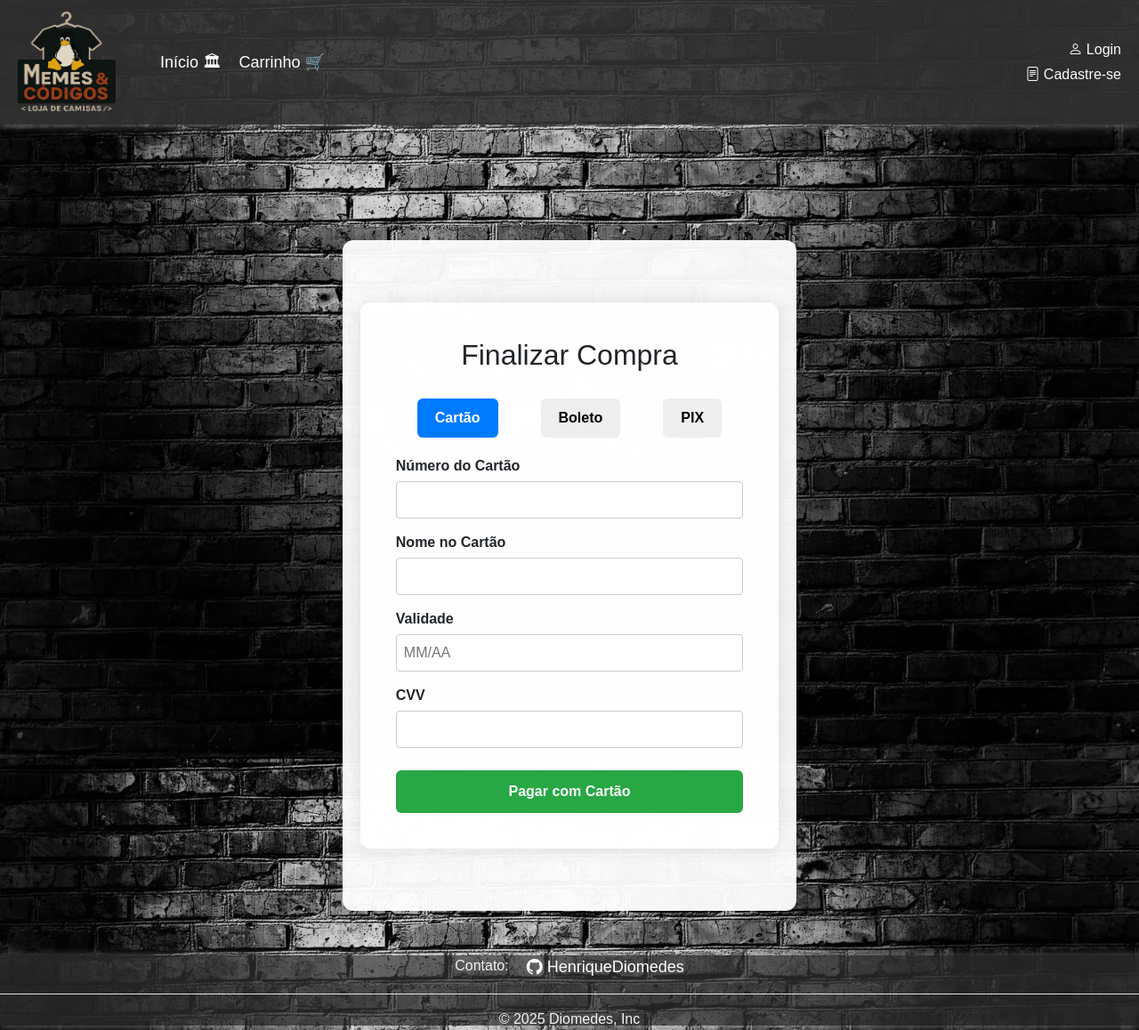
After one commit to HenriqueDiomedes/Loja_Memes_e_Codigos, a Django app: page /finalizar/ in a window 1280 px wide, after a click on "Cartão". The commit adds this page. Shown: the whole page at 89% size. Run offline with Django 5.2, Linux system fonts and the light colour scheme.

Commit message:
add-finalizar compra
template de finalizar compra, add no template carrinho, botões de voltar a fazer compras e finalizar compra, reorganização do botão 'mais', agora fica e baixo do botão do usuario

```diff
--- a/core/urls.py
+++ b/core/urls.py
@@ -40,7 +40,11 @@ urlpatterns = [
     path('carrinho/aumentar/<int:produto_id>/', views.aumentar_quantidade, name='aumentar_quantidade'),
     path('carrinho/diminuir/<int:produto_id>/', views.diminuir_quantidade, name='diminuir_quantidade'),
 
-
+    #finalizar compra
+    path('finalizar/', views.finalizar_compra, name='finalizar_compra'),
+    path('pagamento/cartao/', views.pagamento_cartao, name='pagamento_cartao'),
+    path('pagamento/boleto/', views.pagamento_boleto, name='pagamento_boleto'),
+    path('pagamento/pix/', views.pagamento_pix, name='pagamento_pix'),
     # loin
     path('cadastro_cliente/', views.cadastroCliente, name='cadastro_cliente'),
     path('cliente/atualizar/', views.atualizarCliente, name='atualizar_cliente'),
--- /dev/null
+++ b/ecommerce/templates/finalizar_compra.html
@@ -0,0 +1,148 @@
+{% extends 'base.html' %}
+{% load static %}
+
+{% block styles %}
+<style>
+    body {
+        background-image: url('/static/img/FundoFormulariosIndex.jpg');
+        background-size: cover;
+        background-position: center;
+        background-repeat: no-repeat;
+        background-attachment: fixed;
+        font-family: Arial, sans-serif;
+    }
+
+    main {
+        padding: 40px;
+        background-color: rgba(255, 255, 255, 0.95);
+        max-width: 700px;
+        margin: 50px auto;
+        border-radius: 12px;
+        box-shadow: 0 0 20px rgba(0,0,0,0.1);
+    }
+
+    h2 {
+        text-align: center;
+        margin-bottom: 30px;
+    }
+
+    .selecao-pagamento {
+        display: flex;
+        justify-content: space-around;
+        margin-bottom: 20px;
+    }
+
+    .selecao-pagamento button {
+        padding: 10px 20px;
+        border: none;
+        border-radius: 6px;
+        background-color: #eee;
+        cursor: pointer;
+        font-weight: bold;
+    }
+
+    .selecao-pagamento button.ativo {
+        background-color: #007bff;
+        color: white;
+    }
+
+    .formulario-pagamento {
+        display: none;
+        margin-top: 20px;
+    }
+
+    .formulario-pagamento.active {
+        display: block;
+    }
+
+    form label {
+        display: block;
+        margin-bottom: 5px;
+        font-weight: bold;
+    }
+
+    form input {
+        width: 100%;
+        padding: 8px;
+        margin-bottom: 15px;
+        border-radius: 4px;
+        border: 1px solid #ccc;
+    }
+
+    .botao-pagar {
+        width: 100%;
+        padding: 12px;
+        background-color: #28a745;
+        color: white;
+        font-size: 16px;
+        font-weight: bold;
+        border: none;
+        border-radius: 6px;
+        cursor: pointer;
+        margin-top: 10px;
+    }
+</style>
+{% endblock %}
+
+{% block content %}
+<main>
+    <h2>Finalizar Compra</h2>
+
+    <div class="selecao-pagamento">
+        <button onclick="selecionarPagamento('cartao')" id="btn-cartao">Cartão</button>
+        <button onclick="selecionarPagamento('boleto')" id="btn-boleto">Boleto</button>
+        <button onclick="selecionarPagamento('pix')" id="btn-pix">PIX</button>
+    </div>
+
+    <div id="cartao" class="formulario-pagamento">
+        <form action="{% url 'pagamento_cartao' %}" method="post">
+            {% csrf_token %}
+            <label for="numero_cartao">Número do Cartão</label>
+            <input type="text" name="numero_cartao" required>
+
+            <label for="nome_cartao">Nome no Cartão</label>
+            <input type="text" name="nome_cartao" required>
+
+            <label for="validade">Validade</label>
+            <input type="text" name="validade" placeholder="MM/AA" required>
+
+            <label for="cvv">CVV</label>
+            <input type="text" name="cvv" required>
+
+            <button type="submit" class="botao-pagar">Pagar com Cartão</button>
+        </form>
+    </div>
+
+    <div id="boleto" class="formulario-pagamento">
+        <form action="{% url 'pagamento_boleto' %}" method="post">
+            {% csrf_token %}
+            <label for="cpf">CPF</label>
+            <input type="text" name="cpf" required>
+
+            <button type="submit" class="botao-pagar">Gerar Boleto</button>
+        </form>
+    </div>
+
+    <div id="pix" class="formulario-pagamento">
+        <form action="{% url 'pagamento_pix' %}" method="post">
+            {% csrf_token %}
+            <label for="chave_pix">Chave PIX</label>
+            <input type="text" name="chave_pix" placeholder="e-mail, telefone ou aleatória" required>
+
+            <button type="submit" class="botao-pagar">Pagar com PIX</button>
+        </form>
+    </div>
+</main>
+
+<script>
+    function selecionarPagamento(tipo) {
+        const botoes = ['cartao', 'boleto', 'pix'];
+        botoes.forEach(function (id) {
+            document.getElementById(id).classList.remove('active');
+            document.getElementById('btn-' + id).classList.remove('ativo');
+        });
+        document.getElementById(tipo).classList.add('active');
+        document.getElementById('btn-' + tipo).classList.add('ativo');
+    }
+</script>
+{% endblock %}
--- a/ecommerce/views.py
+++ b/ecommerce/views.py
@@ -407,8 +407,24 @@ def diminuir_quantidade(request, produto_id):
     request.session['carrinho'] = carrinho
     return redirect('exibir_carrinho')
 
+#finalizar compra
+def finalizar_compra(request):
+    return render(request, 'finalizar_compra.html')
 
+def pagamento_cartao(request):
+    if request.method == 'POST':
+        return HttpResponse('Pagamento com cartão processado.')
+    return redirect('finalizar_compra')
 
+def pagamento_boleto(request):
+    if request.method == 'POST':
+        return HttpResponse('Boleto gerado com sucesso.')
+    return redirect('finalizar_compra')
+
+def pagamento_pix(request):
+    if request.method == 'POST':
+        return HttpResponse('Pagamento com PIX realizado.')
+    return redirect('finalizar_compra')
 
 
 
--- a/templates/base.html
+++ b/templates/base.html
@@ -154,7 +154,6 @@
             <img id="img" src="{% static 'img/linux-removebg-preview.png' %}" class="logo-img" alt="logo">
             <a href="{% url 'lista_produtos' %}">Início 🏛</a>
             <a href="{% url 'exibir_carrinho' %}">Carrinho 🛒</a>
-            <a href="{% url 'formulario' %}">Mais ⚙</a>
         </div>
 
         <div class="container-login d-flex justify-content-end align-items-center">
@@ -164,20 +163,26 @@
                     <i class="bi bi-person-circle"></i> {{ request.user.first_name|default:request.user.username }}
                 </button>
                 <ul class="dropdown-menu dropdown-menu-end p-2" aria-labelledby="dropdownUserMenu">
-                    <li>
-                        <a href="{% url 'perfil_cliente' %}" class="btn btn-sm btn-secondary">
+                    <li class="mb-1">
+                        <a href="{% url 'perfil_cliente' %}" class="btn btn-sm btn-primary d-flex align-items-center gap-1 w-100">
                             <i class="bi bi-person-fill"></i> Perfil
+                        </a>
+                    </li>
+                    <li class="mb-1">
+                        <a href="{% url 'formulario' %}" class="btn btn-sm btn-secondary d-flex align-items-center gap-1 w-100">
+                            <i class="bi bi-gear"></i> Mais
                         </a>
                     </li>
                     <li>
                         <form method="post" action="{% url 'logout' %}" class="m-0">
                             {% csrf_token %}
-                            <button type="submit" class="btn btn-sm btn-danger d-flex align-items-center gap-1 px-2 py-1" style="font-size: 0.9rem;">
+                            <button type="submit" class="btn btn-sm btn-danger d-flex align-items-center gap-1 w-100">
                                 <i class="bi bi-box-arrow-right"></i> Sair
                             </button>
                         </form>
                     </li>
                 </ul>
+
             </div>
             {% else %}
             <div class="d-flex flex-column align-items-end">
```
Also changed, not shown: ecommerce/templates/carrinho.html (+35 -3 lines).
